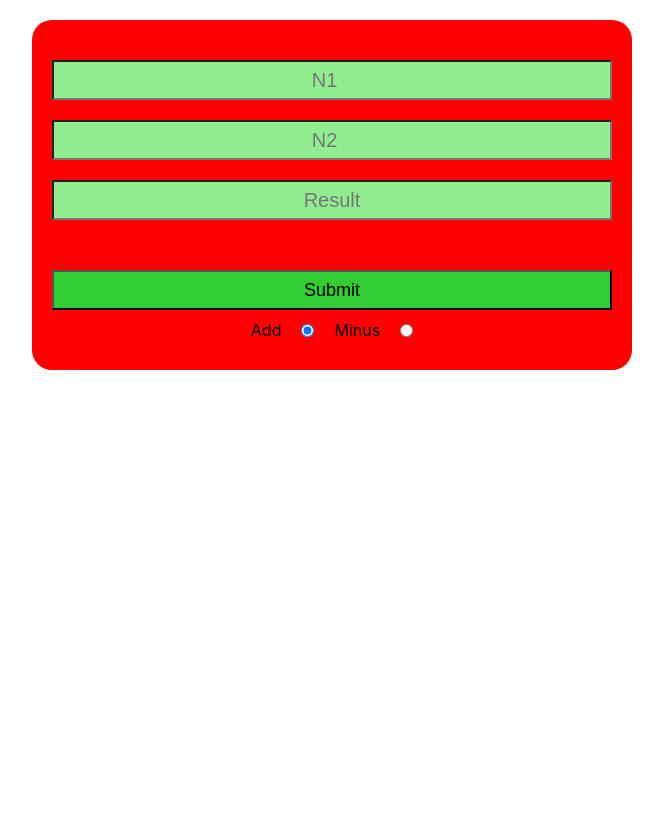
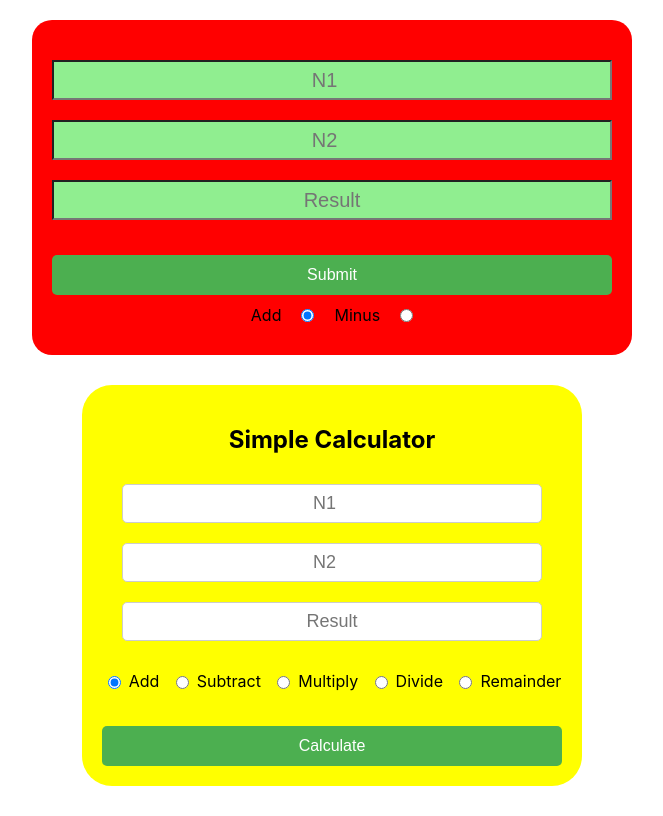
Before and after one commit to kishan80090/project, a React (Create React App) app: page / in a window 1280 px wide. Shown: the whole page, without its empty margins (308-971 px from the left). Built offline with nearby package versions, Linux system fonts and the light colour scheme.

Commit message:
calculater

```diff
--- a/src/App.js
+++ b/src/App.js
@@ -1,6 +1,7 @@
 import React from 'react';
 // import Product from './component/Product';
 import Project2 from './component/Project2';
+import Project1 from './component/Project1';
 import './App.css';
 function App() {
   return (
@@ -17,6 +18,7 @@ function App() {
         <Product />
       </div> */}
       <Project2></Project2>
+      <Project1></Project1>
 
     </div>
   );
```
